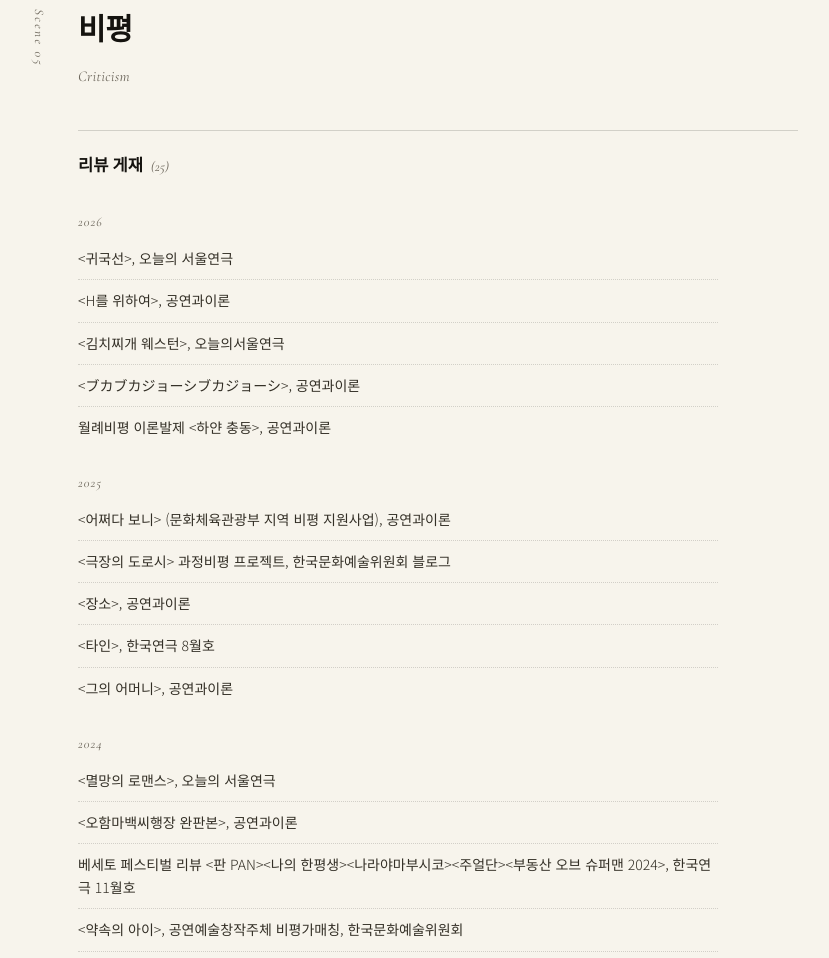
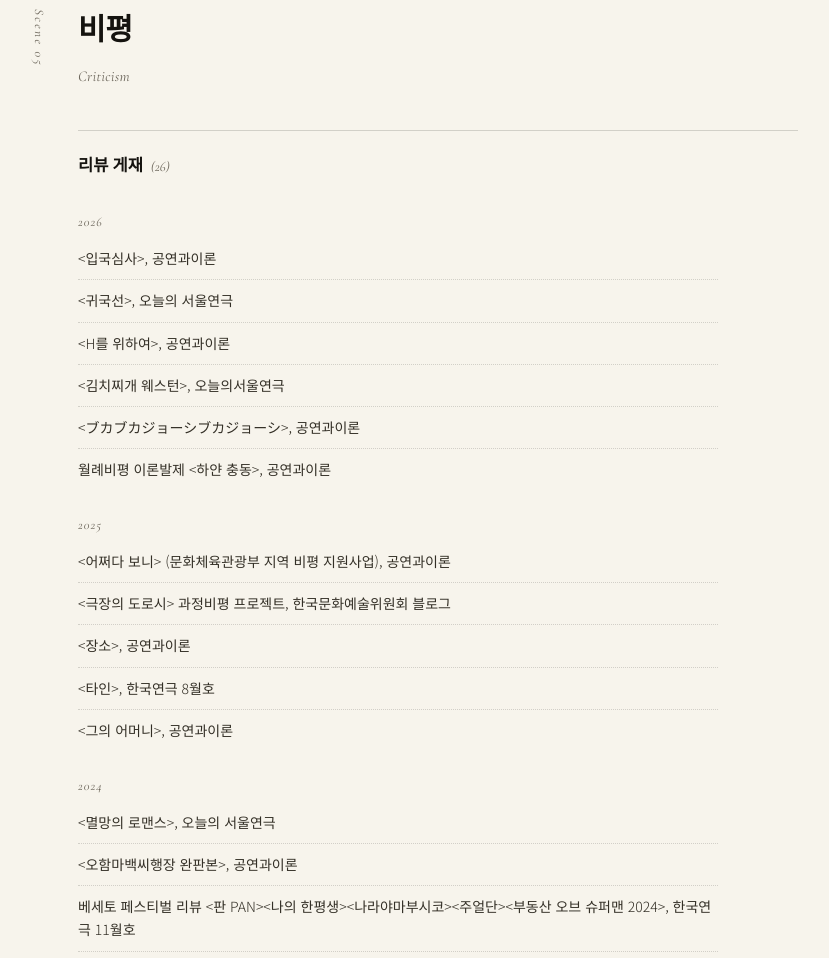
Before and after one commit to dismalvin/home, a plain HTML site: page index.html in a window 1280 px wide. Shown: the part 3609-4567 px from the top of the page, without its empty margins (365-1194 px from the left). Drawn offline with nearby package versions, Linux system fonts and the light colour scheme; a web font is replaced by a local one.

Commit message:
Add review of <입국심사> to 2026 criticism list

```diff
--- a/index.html
+++ b/index.html
@@ -474,9 +474,10 @@
 
         <div class="reveal">
           <div class="rep-group">
-            <div class="rep-head">리뷰 게재<span class="count">(25)</span></div>
+            <div class="rep-head">리뷰 게재<span class="count">(26)</span></div>
             <div class="year-head">2026</div>
             <ul class="rep-list">
+              <li>&lt;입국심사&gt;, 공연과이론</li>
               <li>&lt;귀국선&gt;, 오늘의 서울연극</li>
               <li>&lt;H를 위하여&gt;, 공연과이론</li>
               <li>&lt;김치찌개 웨스턴&gt;, 오늘의서울연극</li>
```
